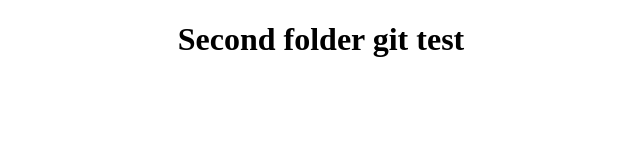
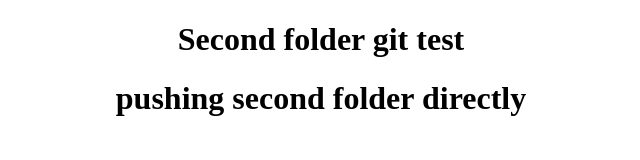
Before and after one commit to CadisEtramaRai/second-folder, a plain HTML site: page index.html in a window 1280 px wide. Shown: the whole page, without its empty margins (319-959 px from the left). Drawn offline with Linux system fonts and the light colour scheme.

Commit message:
second folder push

```diff
--- a/index.html
+++ b/index.html
@@ -12,5 +12,6 @@
   </head>
   <body>
     <h1>Second folder git test</h1>
+    <h1>pushing second folder directly</h1>
   </body>
 </html>
```
